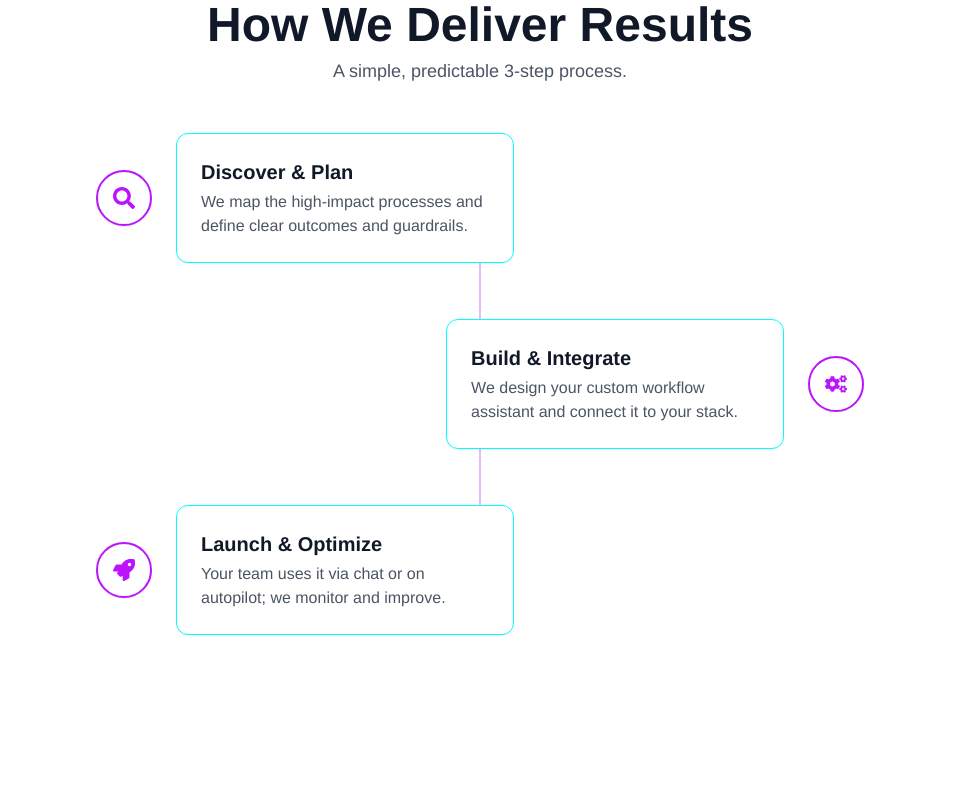
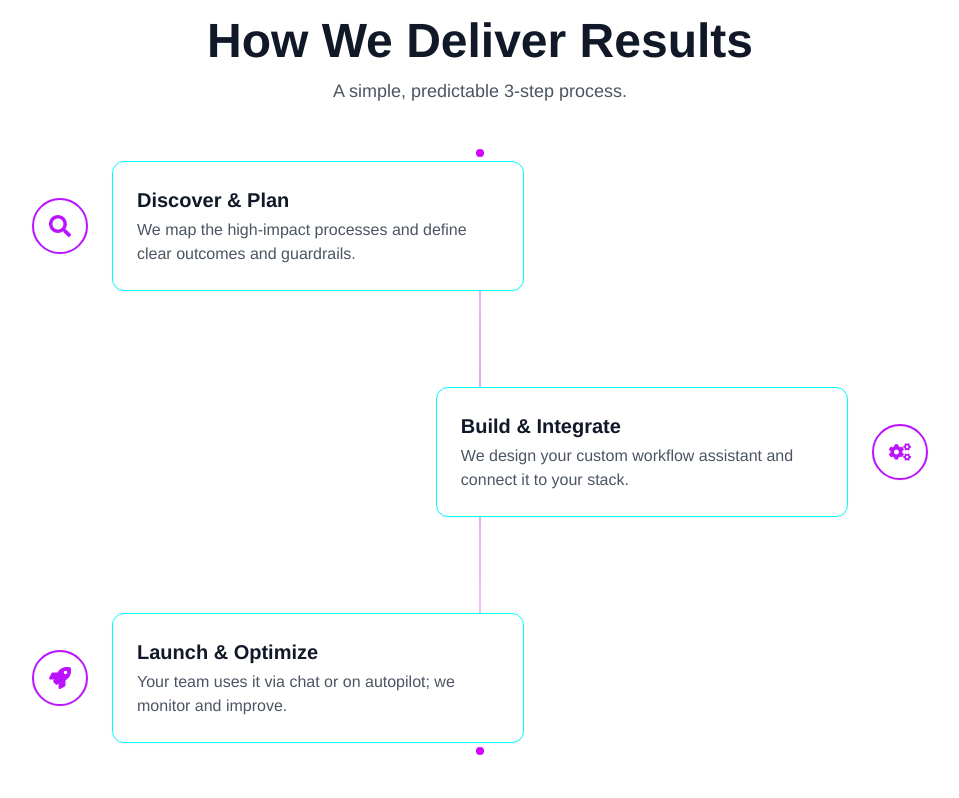
Before and after one commit to Kalcho8233/OmniNexAIWebsite, a Next.js app: page / in a window 1280 px wide. Shown: the part 940-1738 px from the top of the page, without its empty margins (160-1119 px from the left). Built offline with nearby package versions, Linux system fonts and the light colour scheme.

Commit message:
Update GuideEmbed.jsx

```diff
--- a/components/GuideEmbed.jsx
+++ b/components/GuideEmbed.jsx
@@ -1,3 +1,4 @@
+// components/GuideEmbed.jsx
 import { motion } from 'framer-motion';
 import { FaSearch, FaCogs, FaRocket } from 'react-icons/fa';
 
@@ -5,25 +6,25 @@ const steps = [
   {
     icon: FaSearch,
     title: 'Discover & Plan',
-    desc: 'We map the high-impact processes and define clear outcomes and guardrails.'
+    desc: 'We map the high-impact processes and define clear outcomes and guardrails.',
   },
   {
     icon: FaCogs,
     title: 'Build & Integrate',
-    desc: 'We design your custom workflow assistant and connect it to your stack.'
+    desc: 'We design your custom workflow assistant and connect it to your stack.',
   },
   {
     icon: FaRocket,
     title: 'Launch & Optimize',
-    desc: 'Your team uses it via chat or on autopilot; we monitor and improve.'
-  }
+    desc: 'Your team uses it via chat or on autopilot; we monitor and improve.',
+  },
 ];
 
 export default function GuideEmbed() {
   return (
-    <section id="process" className="py-20 px-6 md:px-12 bg-white">
+    <section id="process" className="py-24 px-6 md:px-12 bg-white">
       <motion.h2
-        className="text-3xl md:text-5xl font-bold text-gray-900 mb-2 text-center"
+        className="text-3xl md:text-5xl font-bold text-gray-900 mb-3 text-center"
         initial={{ opacity: 0, y: 20 }}
         whileInView={{ opacity: 1, y: 0 }}
         transition={{ duration: 0.6 }}
@@ -33,42 +34,56 @@ export default function GuideEmbed() {
       </motion.h2>
 
       <motion.p
-        className="text-gray-600 mb-12 max-w-2xl mx-auto text-lg text-center"
+        className="text-gray-600 mb-14 max-w-2xl mx-auto text-lg text-center"
         initial={{ opacity: 0, y: 10 }}
         whileInView={{ opacity: 1, y: 0 }}
         transition={{ delay: 0.1, duration: 0.6 }}
         viewport={{ once: true }}
       >
-        A simple, predictable 3-step process.
+        A simple, predictable 3‑step process.
       </motion.p>
 
-      <div className="relative max-w-3xl mx-auto">
-        {/* Vertical line */}
-        <div className="absolute left-1/2 -translate-x-1/2 top-0 bottom-0 w-[2px] bg-neonPurple/30" />
+      <div className="relative max-w-4xl mx-auto">
+        {/* Extended vertical line */}
+        <div className="pointer-events-none absolute left-1/2 -translate-x-1/2 top-0 bottom-0 w-[2px] bg-gradient-to-b from-[#D000FF40] via-[#D000FF66] to-[#D000FF20]" />
+        {/* subtle start/end dots */}
+        <div className="pointer-events-none absolute left-1/2 -translate-x-1/2 -top-3 w-2 h-2 rounded-full bg-[#D000FF]" />
+        <div className="pointer-events-none absolute left-1/2 -translate-x-1/2 -bottom-3 w-2 h-2 rounded-full bg-[#D000FF]" />
 
-        <ol className="space-y-14">
-          {steps.map((s, i) => (
+        <ol className="space-y-20 md:space-y-24">
+          {steps.map((s, i) => {
+            const Icon = s.icon;
+            const reverse = i % 2 === 1 ? 'md:flex-row-reverse' : '';
+            return (
               <li key={i} className="relative">
                 <motion.div
-                className={`flex flex-col md:flex-row items-center gap-6 ${i % 2 ? 'md:flex-row-reverse' : ''}`}
-                initial={{ opacity: 0, y: 20 }}
+                  className={`group flex flex-col md:flex-row items-center gap-6 ${reverse}`}
+                  initial={{ opacity: 0, y: 24 }}
                   whileInView={{ opacity: 1, y: 0 }}
                   transition={{ duration: 0.5, delay: i * 0.1 }}
-                viewport={{ once: true }}
+                  viewport={{ once: true, amount: 0.6 }}
                 >
                   {/* Icon circle */}
-                <div className="relative z-10 flex items-center justify-center w-14 h-14 rounded-full bg-white border-2 border-neonPurple shadow-sm">
-                  {s.icon && <s.icon className="text-neonPurple" size={22} />}
-                </div>
+                  <motion.div
+                    whileHover={{ scale: 1.06 }}
+                    className="relative z-10 flex items-center justify-center w-14 h-14 rounded-full bg-white border-2 border-neonPurple shadow-sm transition"
+                  >
+                    <Icon className="text-neonPurple group-hover:drop-shadow-[0_0_14px_#BC13FE88] transition" size={22} />
+                  </motion.div>
 
                   {/* Card */}
-                <div className="w-full md:w-[44%] bg-white border border-neonBlue rounded-xl p-6 shadow-sm">
+                  <motion.div
+                    whileHover={{ scale: 1.02 }}
+                    className="w-full md:w-[46%] bg-white border border-neonBlue rounded-xl p-6 shadow-sm transition
+                               group-hover:border-neonPurple group-hover:shadow-[0_0_32px_#BC13FE55]"
+                  >
                     <h3 className="text-xl font-semibold text-gray-900 mb-1">{s.title}</h3>
                     <p className="text-gray-600">{s.desc}</p>
-                </div>
+                  </motion.div>
                 </motion.div>
               </li>
-          ))}
+            );
+          })}
         </ol>
       </div>
     </section>
```
Lines whose indentation alone changed are shown as unchanged.
